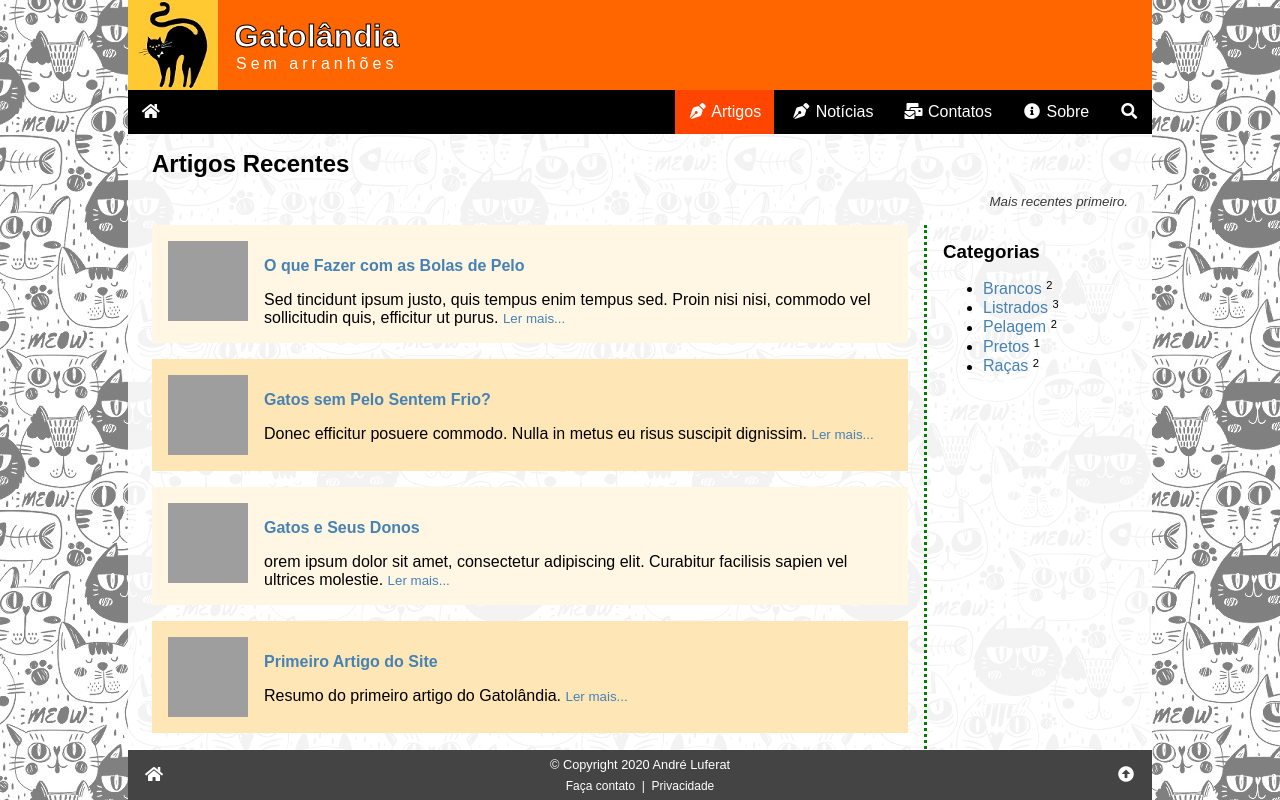
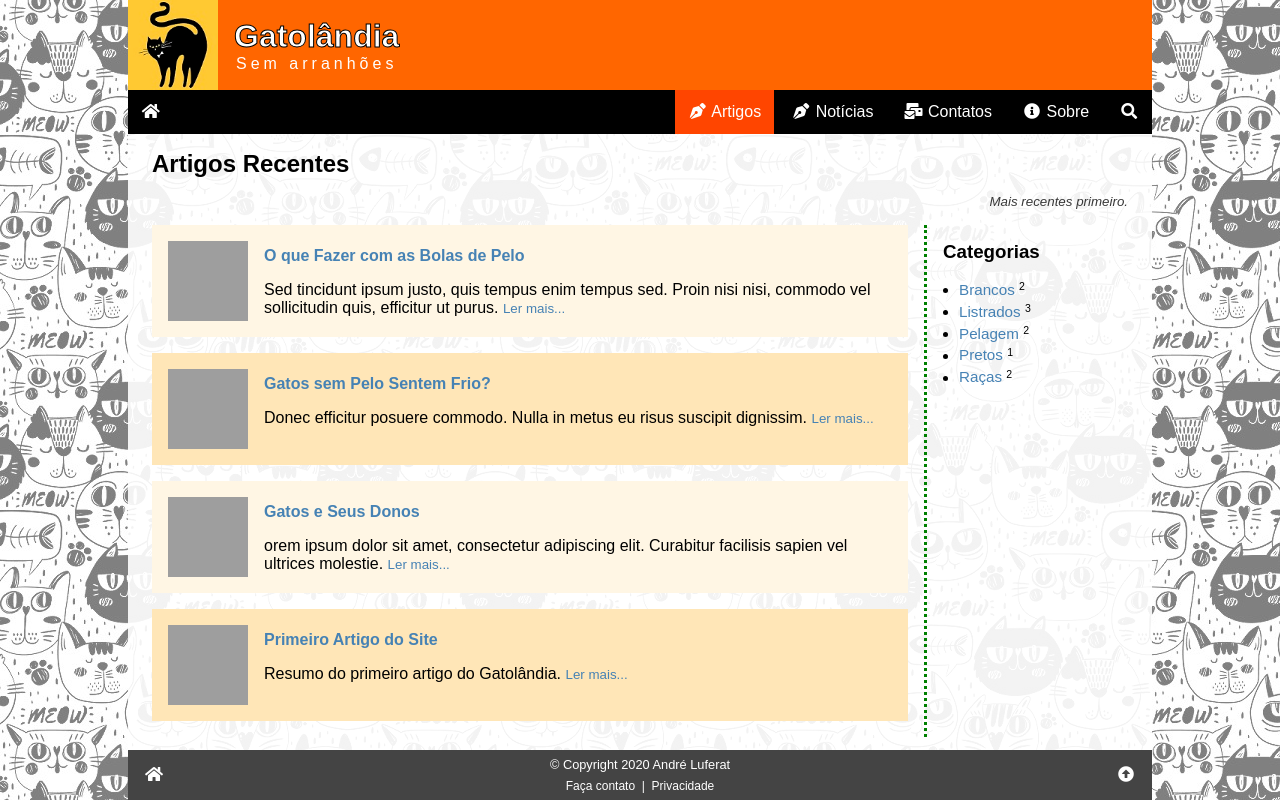
Before and after one commit to Robertogi/gatolandia, a PHP site: page /artigos.php in a window 1280 px wide. Run offline with PHP 8.4, Linux system fonts and the light colour scheme; data comes from the database, SQL or seed files in the repository; grey boxes are pictures that could not be loaded.

Commit message:
atividade aula 03

```diff
--- a/css/artigos.css
+++ b/css/artigos.css
@@ -21,6 +21,10 @@
     margin-right: 1rem;
 }
 
+.artigo h4 {
+    margin-top: 0.4rem;
+}
+
 .subtitulo {
     display: block;
     margin-bottom: 1rem;
@@ -42,6 +46,14 @@
     margin-bottom: 2rem;
 }
 
+aside ul {
+    margin: 0;
+    padding: 0;
+    padding-left: 1rem;
+    line-height: 1.4;
+    font-size: .95rem;
+}
+
 
 /* Página responsiva em resoluções maiores que 640px */
 
```
